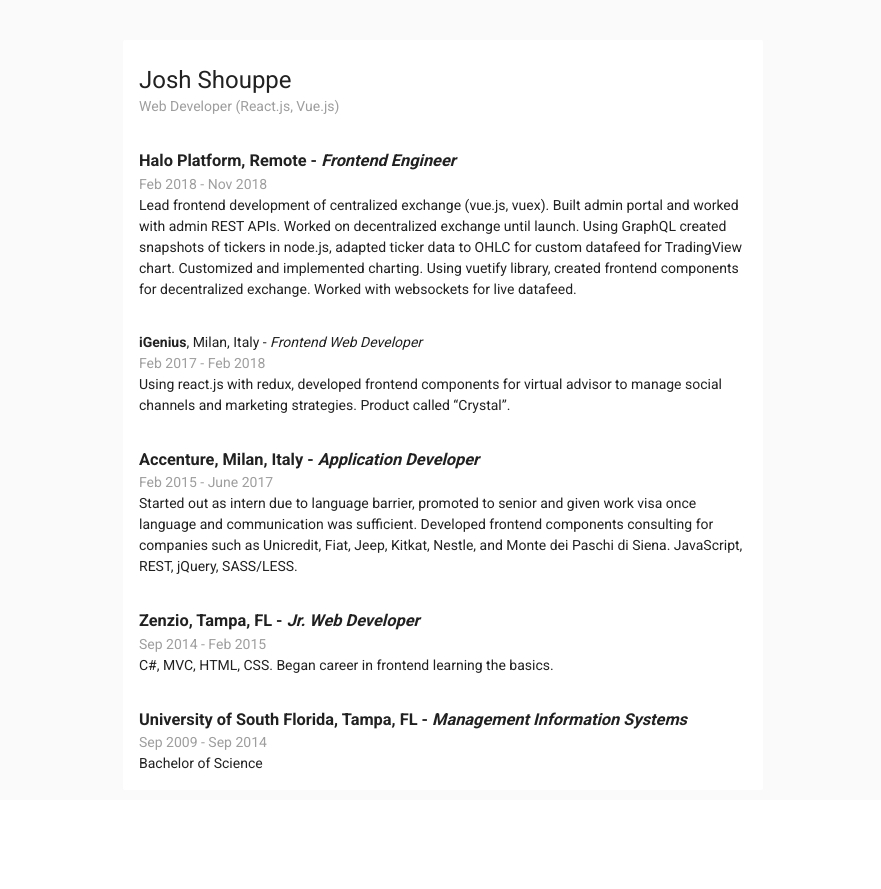
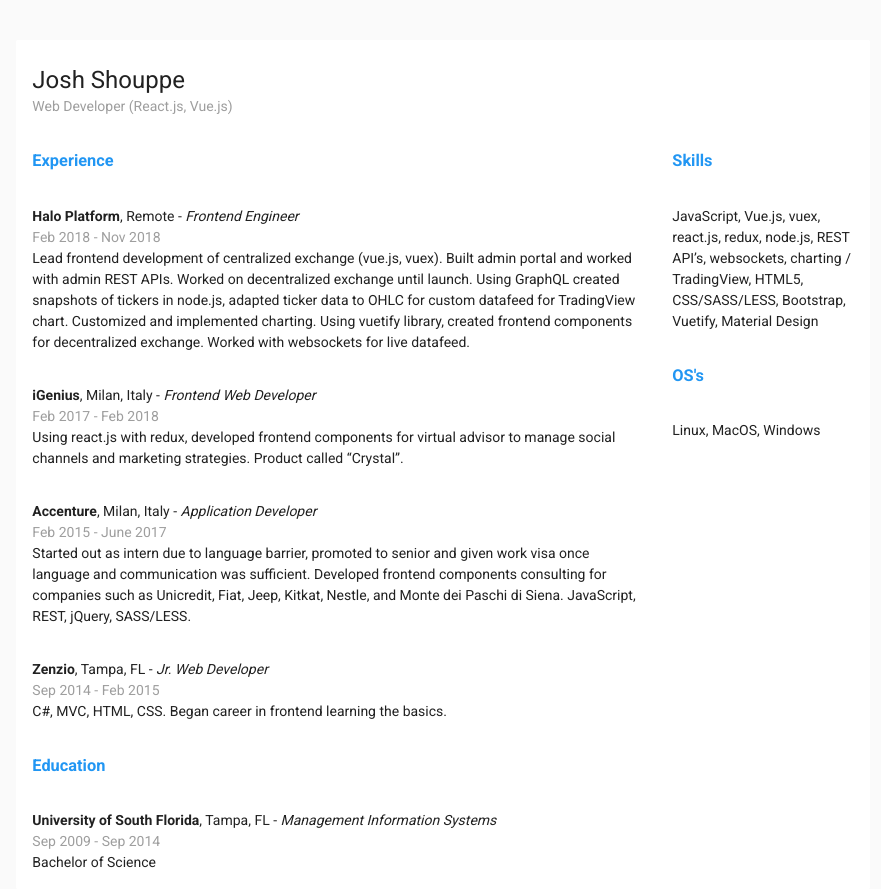
Before and after one commit to coozin/Resume, a Vue app: page /#/resume in a window 1280 px wide. Shown: the whole page, without its empty margins (197-1078 px from the left). Before the commit the page ends 800 px from the top, so only its background shows below. Built offline with nearby package versions, Linux system fonts and the light colour scheme.

Commit message:
resume formatting and content

```diff
--- a/src/views/Resume.vue
+++ b/src/views/Resume.vue
@@ -1,7 +1,7 @@
 <template>
   <v-app>
     <v-layout class="padding">
-      <v-flex xs12 sm6 offset-sm3>
+      <v-flex xs12 sm8 offset-sm2>
         <v-card flat>
           <v-card-title primary-title>
             <div>
@@ -9,9 +9,16 @@
               <div class="grey--text">Web Developer (React.js, Vue.js)</div>
             </div>
           </v-card-title>
+          <v-layout>
+            <v-flex xs9>
               <v-card-text>
                 <div>
-              <h3>Halo Platform, Remote - <i>Frontend Engineer</i></h3>
+                  <h3 class="blue--text">Experience</h3>
+                </div>
+              </v-card-text>
+              <v-card-text>
+                <div>
+                  <div><b>Halo Platform</b>, Remote - <i>Frontend Engineer</i></div>
                   <div class="grey--text">Feb 2018 - Nov 2018</div>
                   <blockquote>Lead frontend development of centralized exchange (vue.js, vuex).
                     Built admin portal and worked with admin REST APIs. Worked on decentralized
@@ -31,7 +38,7 @@
               </v-card-text>
               <v-card-text>
                 <div>
-              <h3>Accenture, Milan, Italy - <i>Application Developer</i></h3>
+                  <div><b>Accenture</b>, Milan, Italy - <i>Application Developer</i></div>
                   <div class="grey--text">Feb 2015 - June 2017</div>
                   <blockquote>Started out as intern due to language barrier, promoted to senior
                     and given work visa once language and communication was sufficient. Developed
@@ -41,18 +48,49 @@
               </v-card-text>
               <v-card-text>
                 <div>
-              <h3>Zenzio, Tampa, FL - <i>Jr. Web Developer</i></h3>
+                  <div><b>Zenzio</b>, Tampa, FL - <i>Jr. Web Developer</i></div>
                   <div class="grey--text">Sep 2014 - Feb 2015</div>
                   <blockquote>C#, MVC, HTML, CSS. Began career in frontend learning the basics.</blockquote>
                 </div>
               </v-card-text>
               <v-card-text>
                 <div>
-              <h3>University of South Florida, Tampa, FL - <i>Management Information Systems</i></h3>
+                  <h3 class="blue--text">Education</h3>
+                </div>
+              </v-card-text>
+              <v-card-text>
+                <div>
+                  <div><b>University of South Florida</b>, Tampa, FL - <i>Management Information Systems</i></div>
                   <div class="grey--text">Sep 2009 - Sep 2014</div>
                   <blockquote>Bachelor of Science</blockquote>
                 </div>
               </v-card-text>
+            </v-flex>
+            <v-flex xs3>
+              <v-card-text>
+                <div>
+                  <h3 class="blue--text">Skills</h3>
+                </div>
+              </v-card-text>
+              <v-card-text>
+                <div>
+                  <blockquote>JavaScript, Vue.js, vuex, react.js, redux, node.js,
+                    REST API’s, websockets, charting / TradingView,
+                    HTML5, CSS/SASS/LESS, Bootstrap, Vuetify, Material Design</blockquote>
+                </div>
+              </v-card-text>
+              <v-card-text>
+                <div>
+                  <h3 class="blue--text">OS's</h3>
+                </div>
+              </v-card-text>
+              <v-card-text>
+                <div>
+                  <blockquote>Linux, MacOS, Windows</blockquote>
+                </div>
+              </v-card-text>
+            </v-flex>
+          </v-layout>
         </v-card>
       </v-flex>
     </v-layout>
```
Lines whose indentation alone changed are shown as unchanged.
